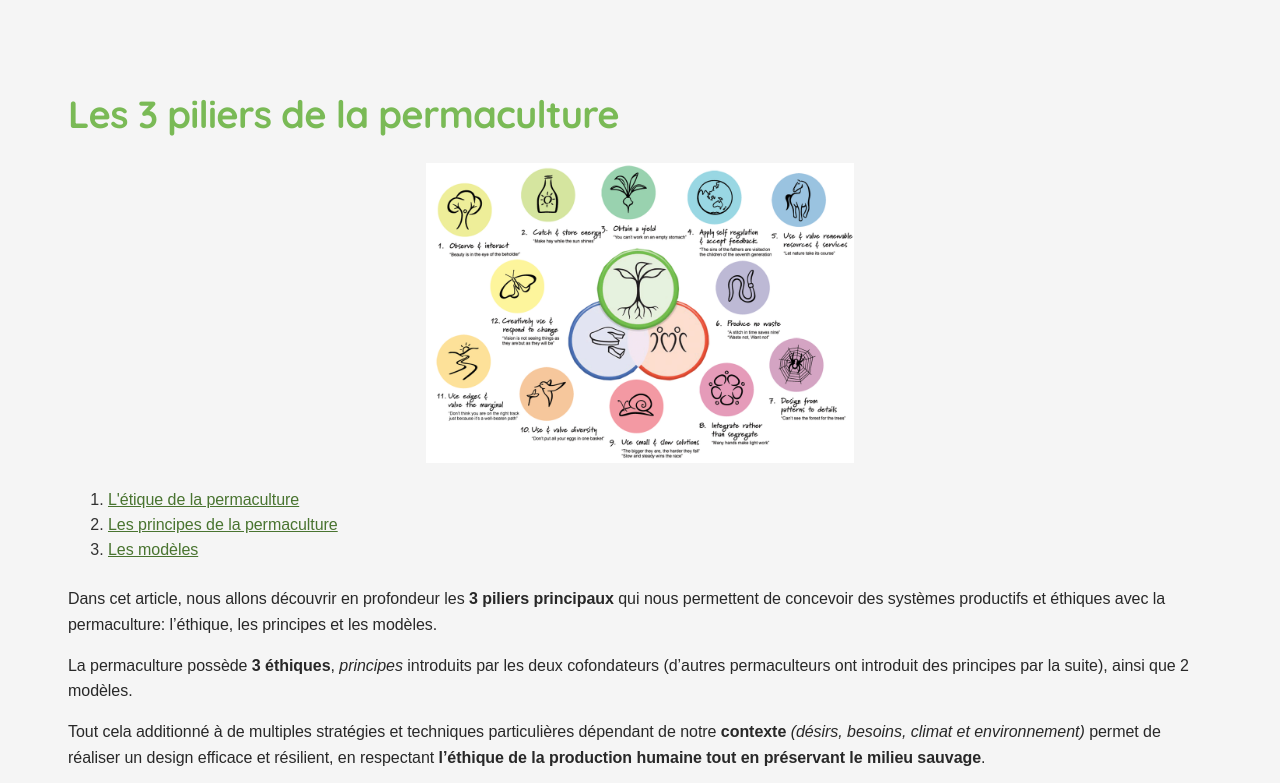
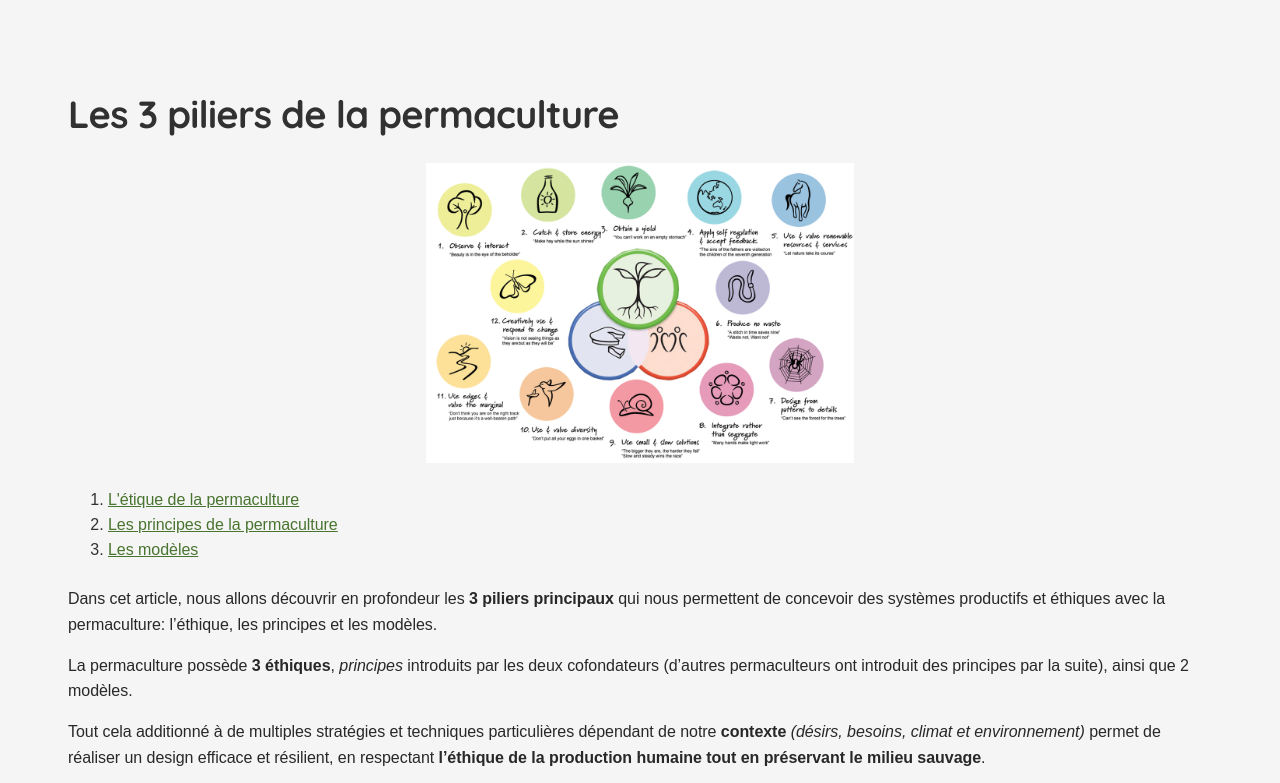
Before and after one commit to auffretfloriane/permaculture, a plain HTML site: page docs/index.html in a window 1280 px wide. Shown: the top 783 px of the page. Drawn offline with Linux system fonts and the light colour scheme; a web font is replaced by a local one.

Commit message:
css update: h1 color

```diff
--- a/docs/style.css
+++ b/docs/style.css
@@ -18,7 +18,6 @@ h1 {
   font-size: 38px;
   line-height: 1.15;
   letter-spacing: -.02em;
-  color: #7ABA56;
 }
 
 h2, h3 {
```
